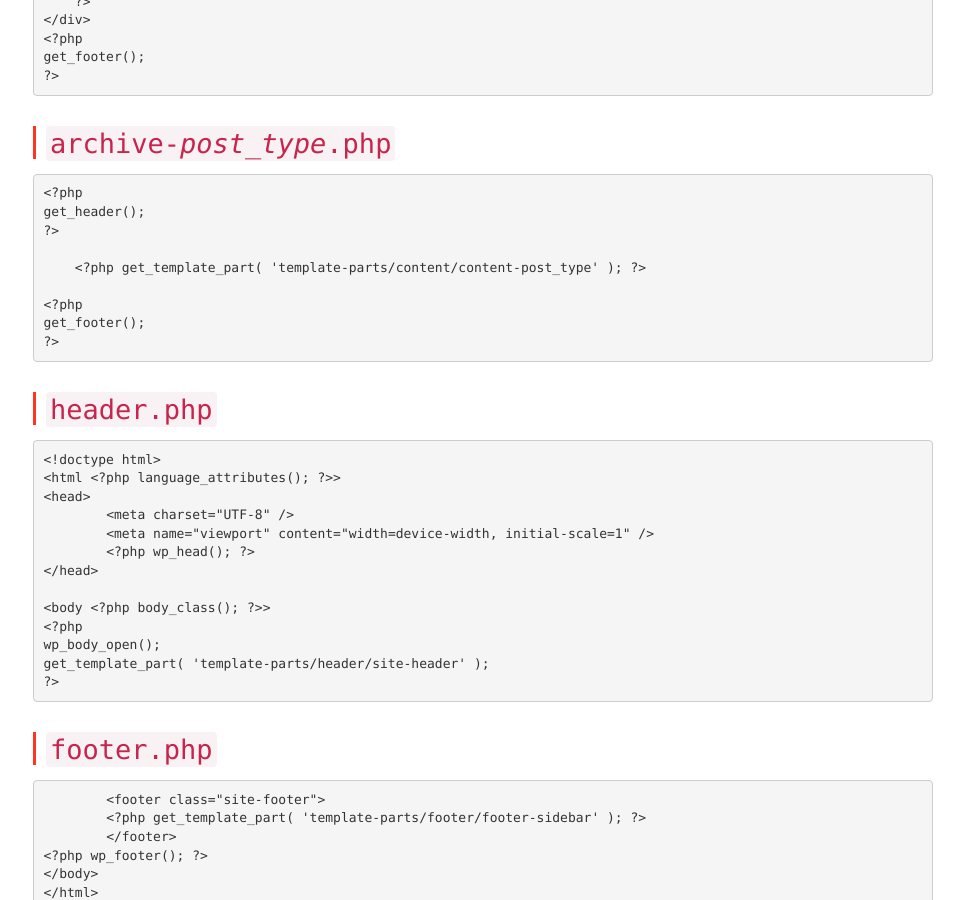
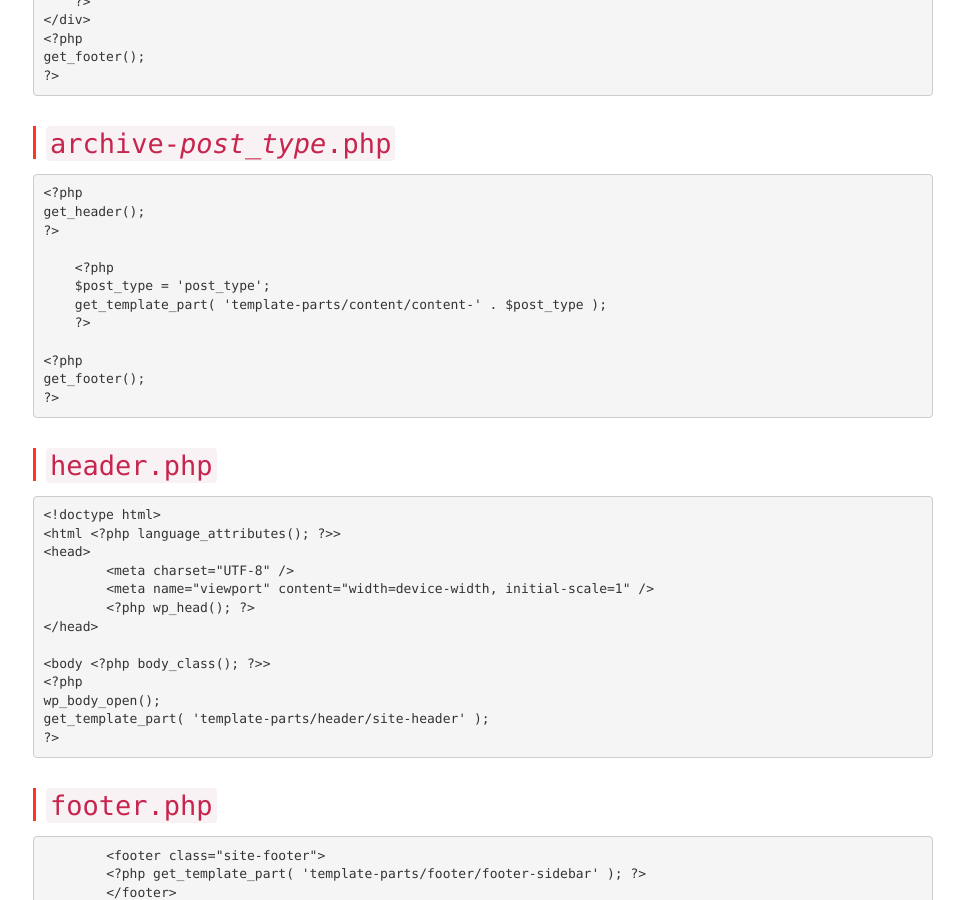
Before and after one commit to Syntra-Brussel/dynamische-webtechnieken, a Jekyll site: the page built from wordpress/thema-van-nul.md, in a window 1280 px wide and 900 px high, scrolled down 2438 px. Shown: the whole window, without its empty margins (317-1280 px from the left). Built offline with Jekyll 4.4.1, drawn with Linux system fonts in a browser that asks for light colours; nearby versions of some CDN libraries; a script that is not in the unit is left out.

Commit message:
Update thema-van-nul.md

```diff
--- a/wordpress/thema-van-nul.md
+++ b/wordpress/thema-van-nul.md
@@ -141,7 +141,10 @@ get_footer();
 get_header();
 ?&gt;
 <div class="site-main-content">
-    &lt;?php get_template_part( 'template-parts/content/content-post_type' ); ?&gt;
+    &lt;?php
+    $post_type = 'post_type';
+    get_template_part( 'template-parts/content/content-' . $post_type );
+    ?&gt;
 </div>
 &lt;?php
 get_footer();
```
